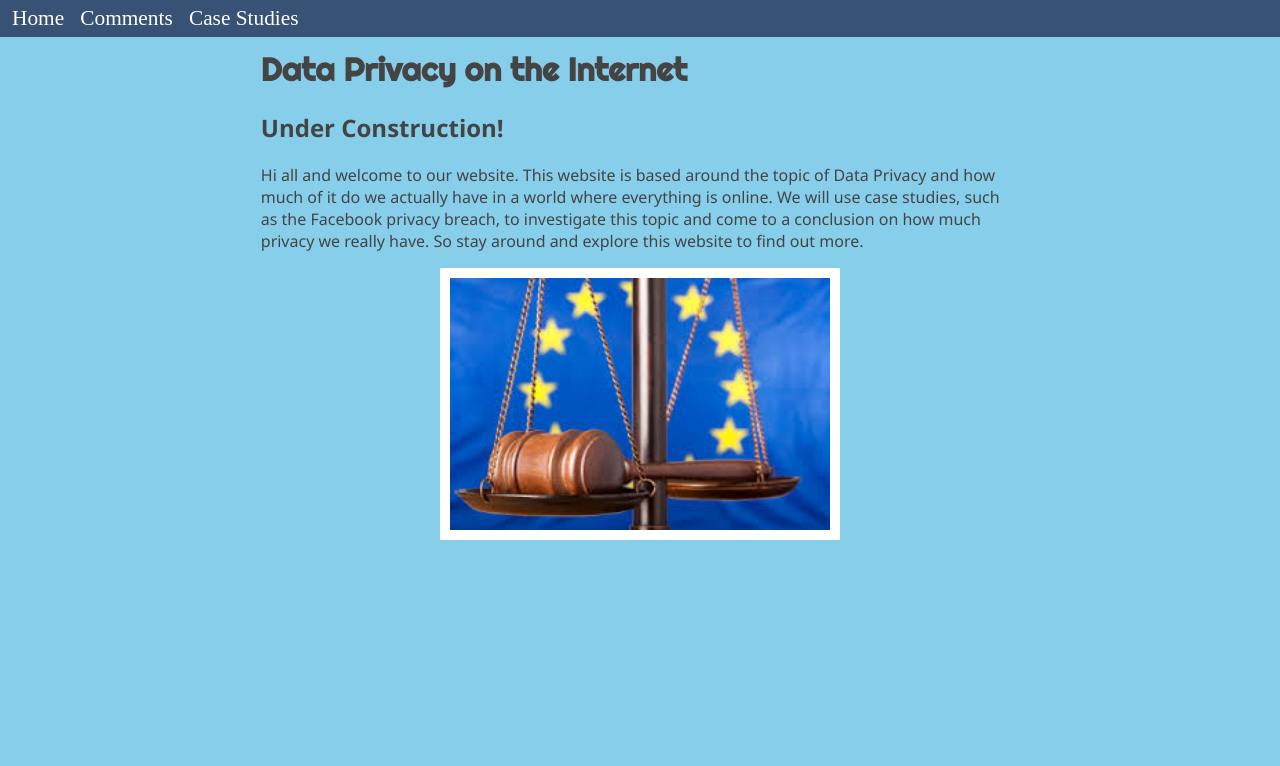
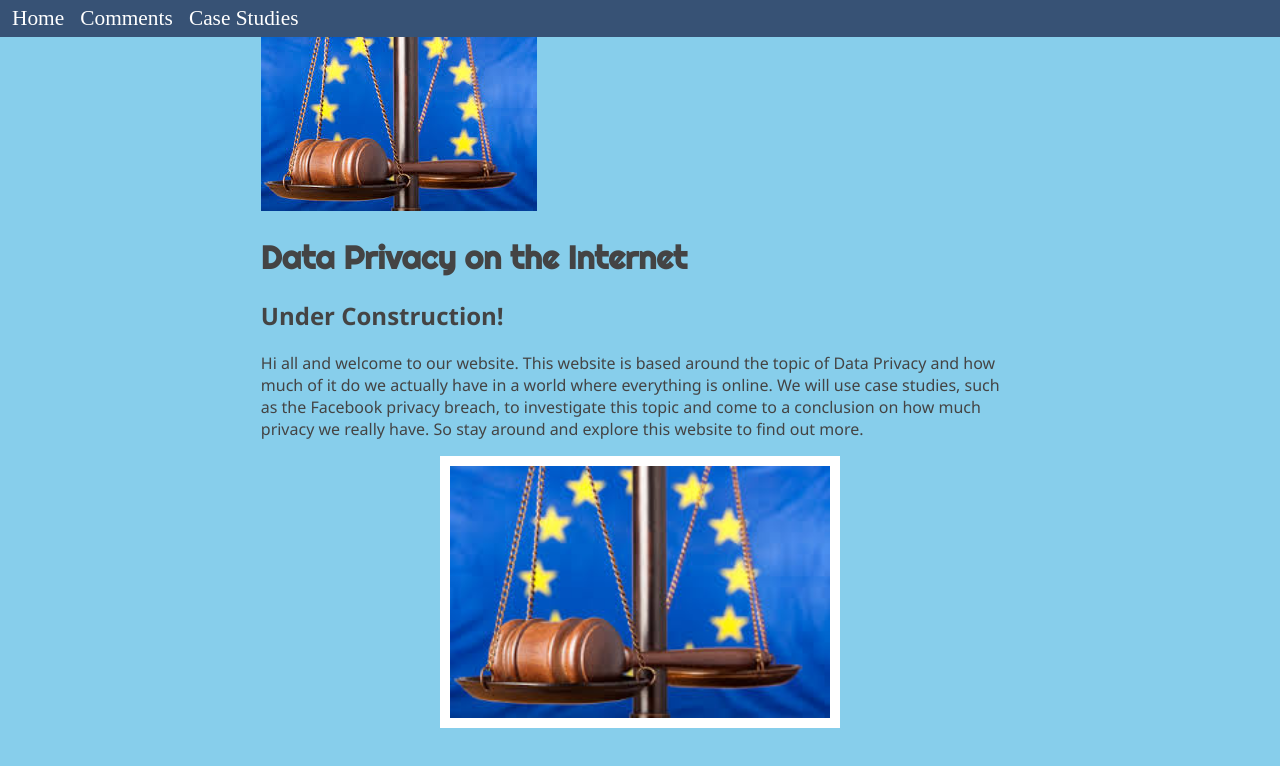
Before and after one commit to soxfox/collab-website, a plain HTML site: page index.html in a window 1280 px wide. Drawn offline with Linux system fonts and the light colour scheme; a web font is replaced by a local one.

Commit message:
Added logo next to title

```diff
--- a/index.html
+++ b/index.html
@@ -20,6 +20,9 @@
     </div>
   </div>
   <div id="wrap">
+    <div class="logo-pic">
+      <img src="case-studies/euro.jpg">
+    </div>
     <h1>Data Privacy on the Internet</h1>
     <h2>Under Construction!</h2>
     <p>Hi all and welcome to our website. This website is based around the topic of Data Privacy and how much of it do we actually have in a world where everything is online. We will use case studies, such as the Facebook privacy breach, to investigate this topic and come to a conclusion on how much privacy we really have. So stay around and explore this website to find out more.</b></p>
```
